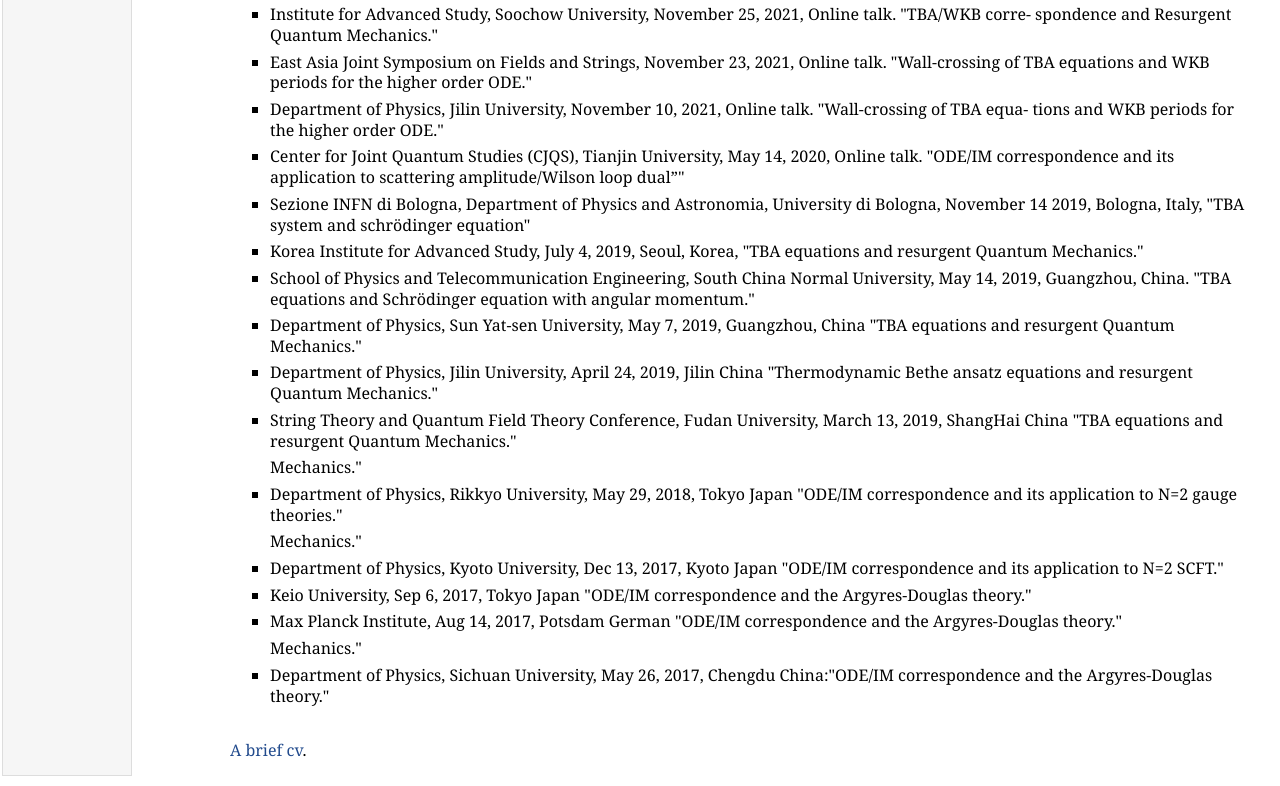
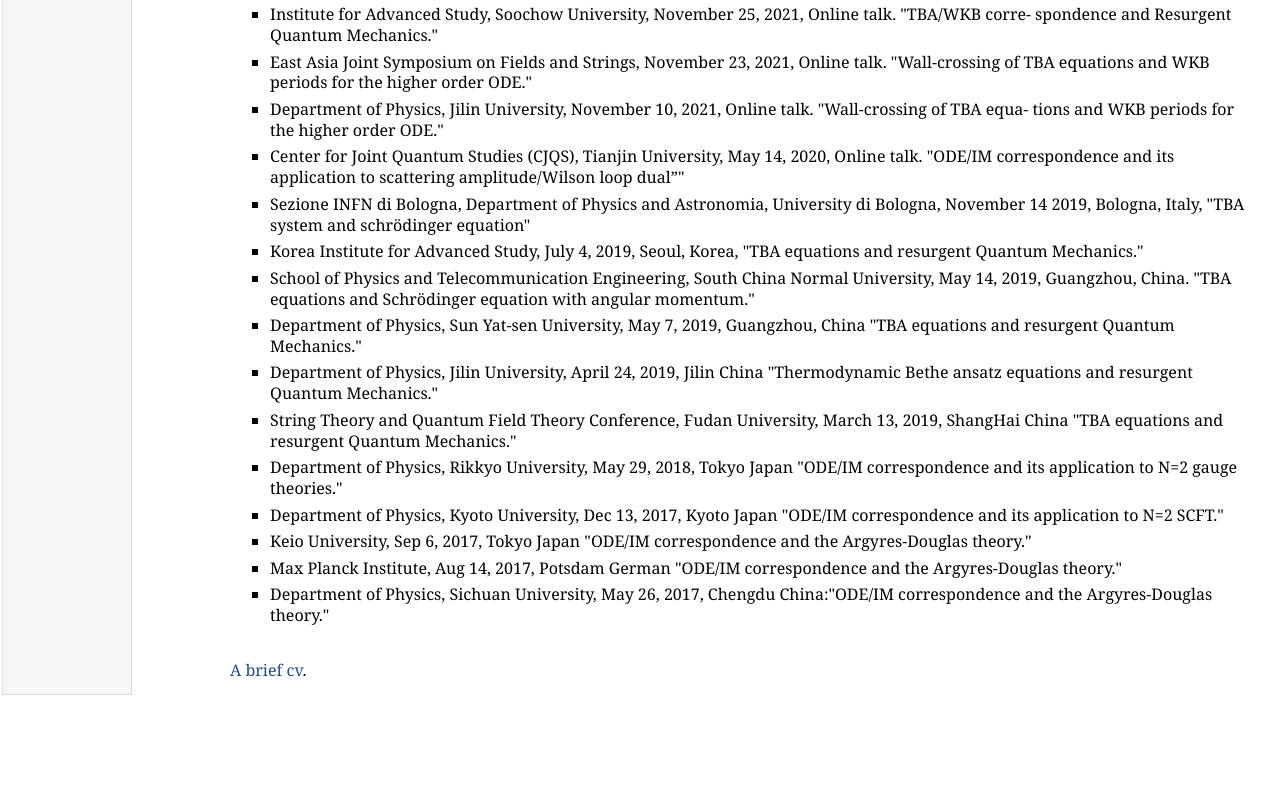
Before and after one commit to shuphy124/shuphy124.github.io, a plain HTML site: page index.html in a window 1280 px wide. Shown: the part 1583-2369 px from the top of the page. After the commit the page ends 2288 px from the top, so only its background shows below. Drawn offline with Linux system fonts and the light colour scheme.

Commit message:
Update index.html

```diff
--- a/index.html
+++ b/index.html
@@ -130,11 +130,9 @@ Guangzhou, China. "TBA equations and Schrödinger equation with angular momentum
   </li>
 <li><p> String Theory and Quantum Field Theory Conference, Fudan University, March 13, 2019, ShangHai
 China "TBA equations and resurgent Quantum Mechanics."</p>
-Mechanics."</p>
   </li>
 <li><p> Department of Physics, Rikkyo University, May 29, 2018, Tokyo Japan
 "ODE/IM correspondence and its application to N=2 gauge theories."</p>
-Mechanics."</p>
 </li>
   <li><p> Department of Physics, Kyoto University, Dec 13, 2017, Kyoto Japan
 "ODE/IM correspondence and its application to N=2 SCFT."</p>
@@ -144,7 +142,6 @@ Mechanics."</p>
 </li>
   <li><p> Max Planck Institute, Aug 14, 2017, Potsdam German
 "ODE/IM correspondence and the Argyres-Douglas theory."</p>
-Mechanics."</p>
 </li>
   <li><p> Department of Physics, Sichuan University, May 26, 2017, Chengdu China:"ODE/IM correspondence
 and the Argyres-Douglas theory."</p>
```
